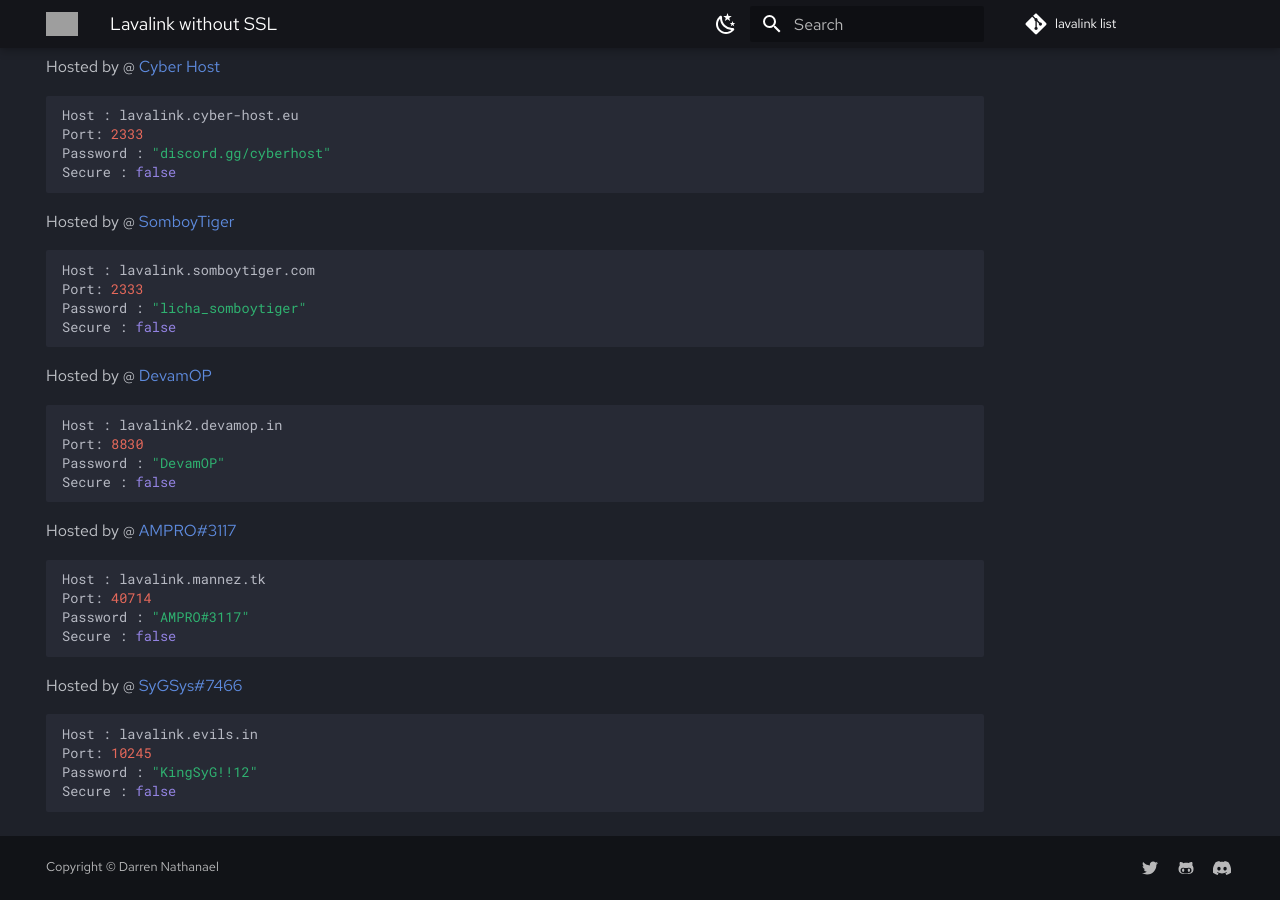
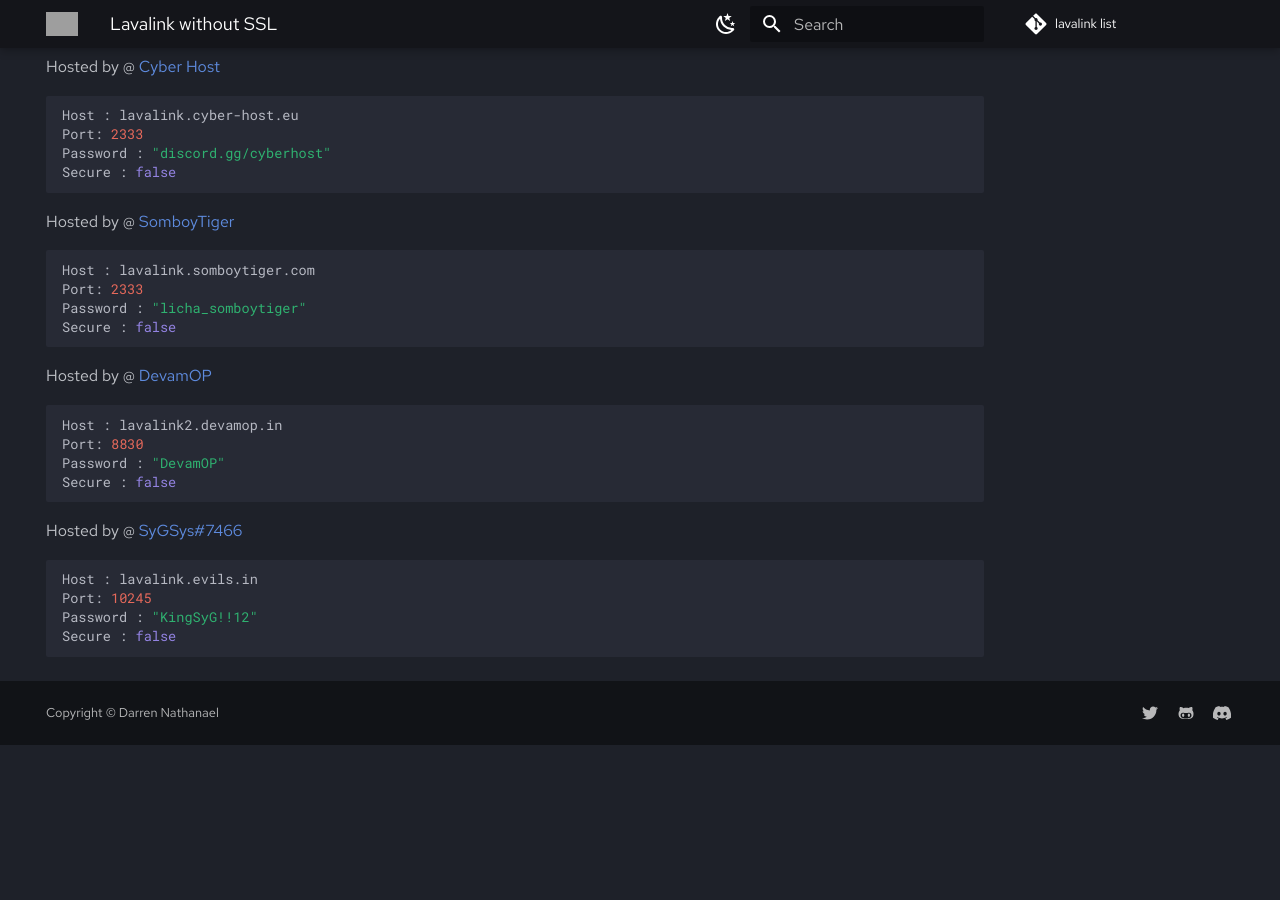
Before and after one commit to DarrenOfficial/lavalink-list, an MkDocs documentation site: the page built from docs/NoSSL/lavalink-without-ssl.md, in a window 1280 px wide and 900 px high, scrolled down 3294 px. Built offline with MkDocs 1.6.1 and Material for MkDocs 9.7.7, drawn with Linux system fonts in a browser that asks for light colours; comment, search, counter and statistics services are not loaded; after the commit the page ends 4039 px from its top, so only the background shows below that; grey boxes are pictures that could not be loaded.

Commit message:
Remove my Lavalink :) (#295)

````diff
--- a/docs/NoSSL/lavalink-without-ssl.md
+++ b/docs/NoSSL/lavalink-without-ssl.md
@@ -192,14 +192,6 @@ Password : "DevamOP"
 Secure : false
 ```
 
-Hosted by @ [AMPRO#3117](https://mannez.tk)
-```bash
-Host : lavalink.mannez.tk
-Port: 40714
-Password : "AMPRO#3117"
-Secure : false
-```
-
 Hosted by @ [SyGSys#7466](https://github.com/SyGSysMc)
 ```bash
 Host : lavalink.evils.in
````
